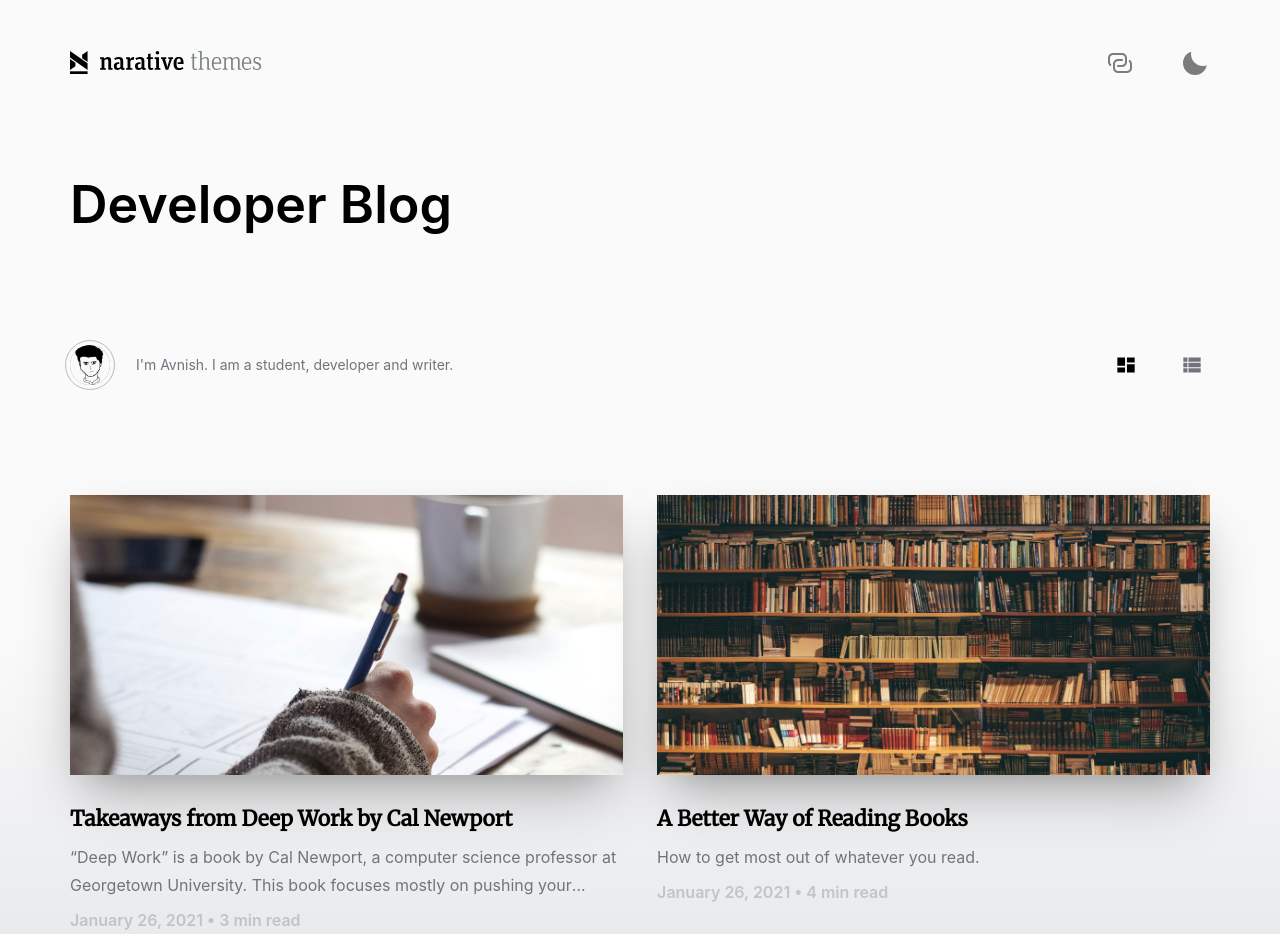
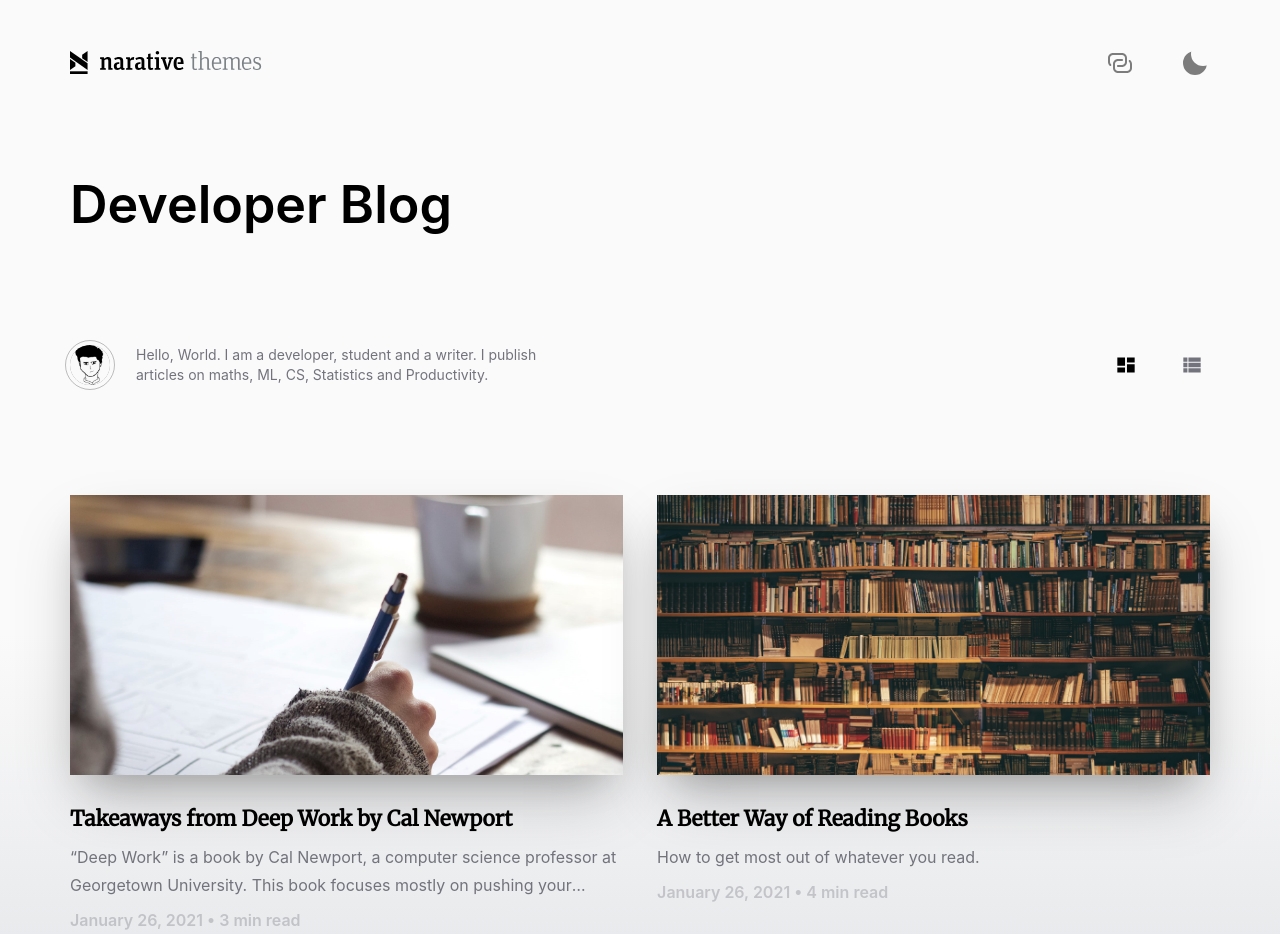
Before and after one commit to bovem/old-portfolio, a plain HTML site: page index.html in a window 1280 px wide. Shown: the top 934 px of the page. Drawn offline with Linux system fonts and the light colour scheme; some packages are replaced by stand-ins of ours; a script that the page names is missing.

Commit message:
Tagline changed

```diff
--- a/index.html
+++ b/index.html
@@ -230,7 +230,7 @@
                             </div>
 
 
-                            <p class="bio-text">I&#39;m Avnish. I am a student, developer and writer.
+                            <p class="bio-text">Hello, World. I am a developer, student and a writer. I publish articles on maths, ML, CS, Statistics and Productivity.
 </p>
 
                     </a>
```
Also changed, not shown: authors/avnish/index.html (+1 -1 lines), post/index.html (+1 -1 lines).
